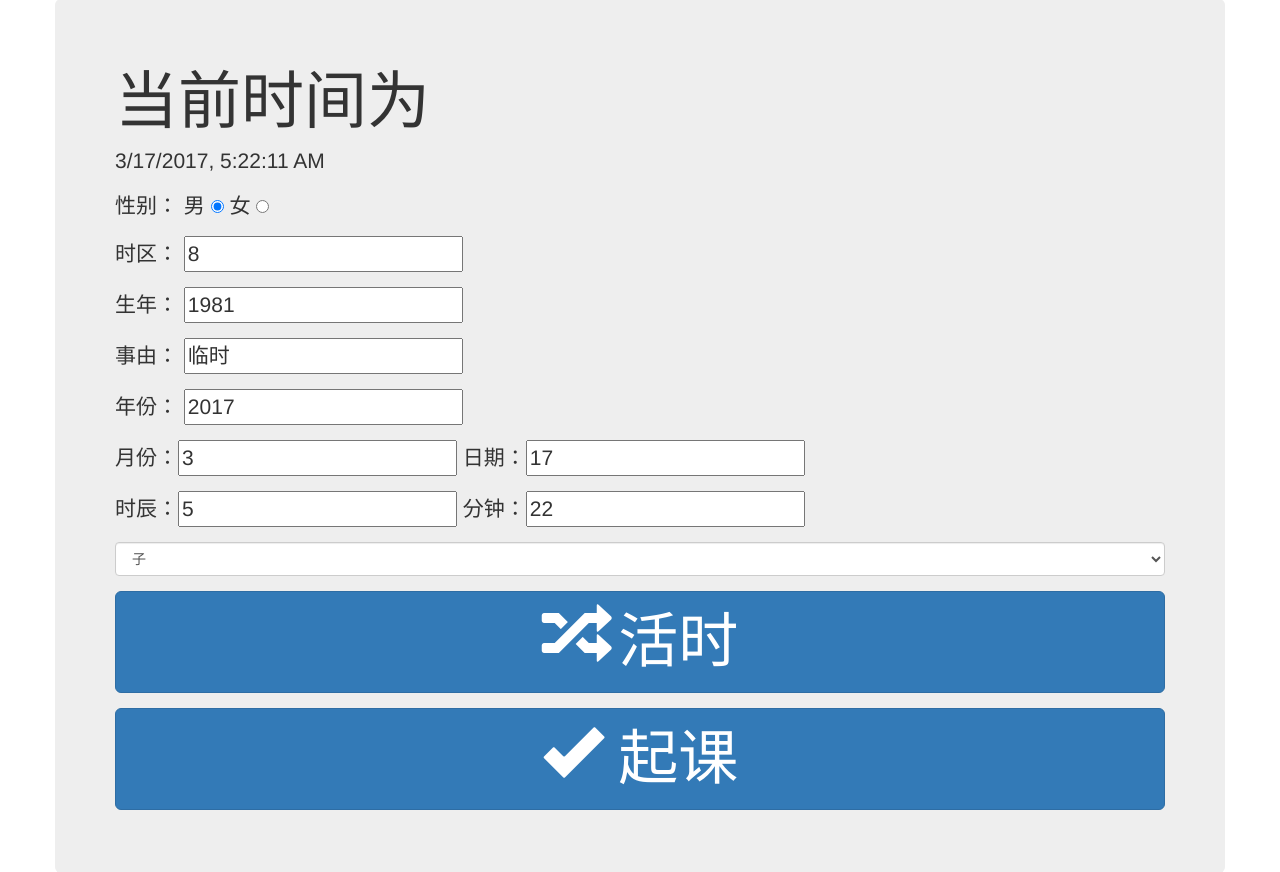
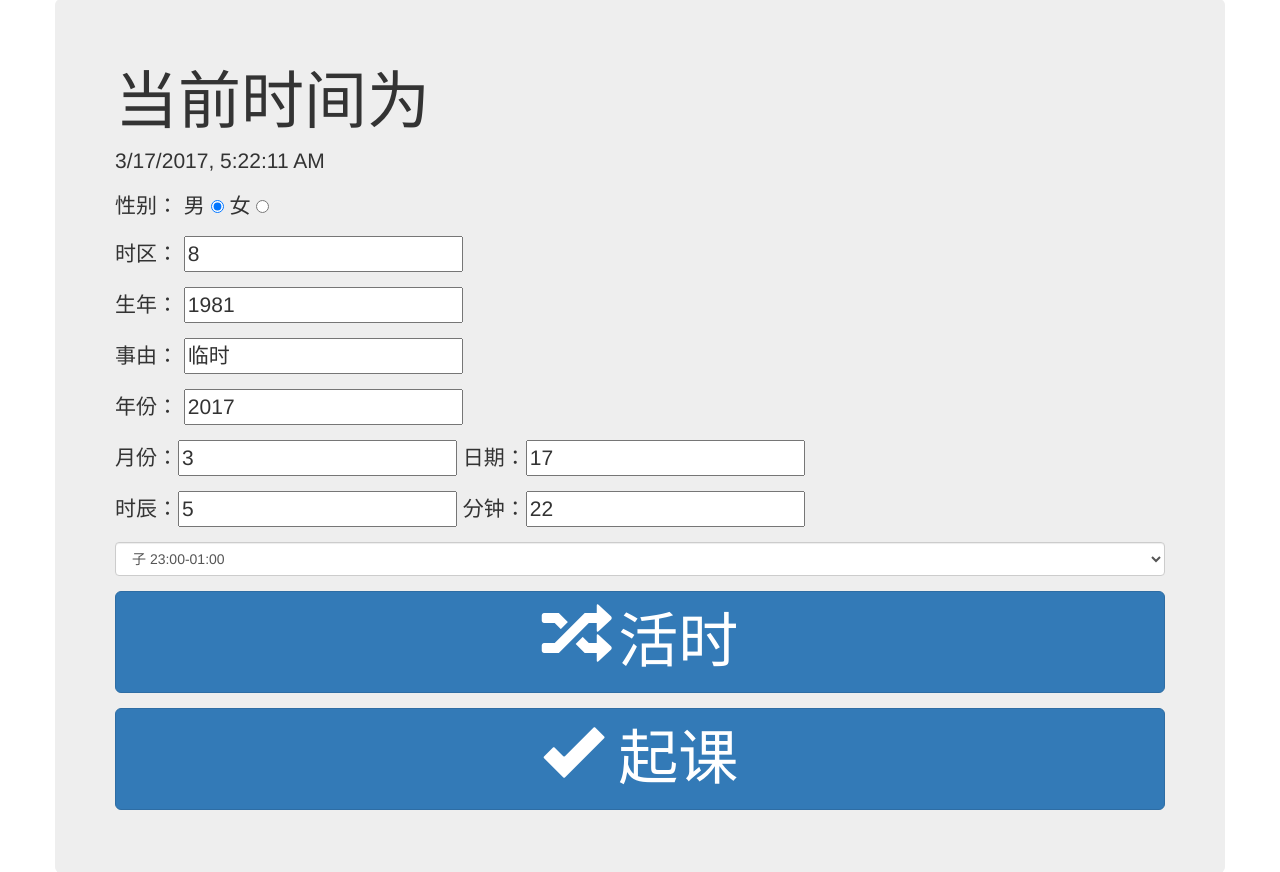
Before and after one commit to poiukjhg/liuweb, a Flask app: page /liuq/ in a window 1280 px wide. Shown: the part 21-893 px from the top of the page. Run offline with Flask 2, Linux system fonts and the light colour scheme; some libraries are stand-ins or nearby versions.

Commit message:
bug fixed

```diff
--- a/liuren/gettodayse.py
+++ b/liuren/gettodayse.py
@@ -104,10 +104,10 @@ class todayse:
 		print str(d)
 		'''
 		#print str(g)
-		stindex = int(g)%10-1
+		stindex = int(g+10-1)%10
 		z = g+4*C+10+i
 		#print str(z)
-		ebindex = int(z)%12-1
+		ebindex = int(z+12-1)%12
 		self.debtmpindex = ebindex
 		self.dsttmpindex = stindex
 		return self.st_instance.names[stindex]+self.eb_instance.names[ebindex]
--- a/templates/liuq.html
+++ b/templates/liuq.html
@@ -121,18 +121,18 @@ $("#my_but_save").click(function(){
 	</p>
 	<p>
 	<select id = "my_fortell_time" class="form-control" >占时：
-		<option value ="0">子</option>
-		<option value ="1">丑</option>
-		<option value ="2">寅</option>
-		<option value ="3">卯</option>
-		<option value ="4">辰</option>
-		<option value ="5">巳</option>
-		<option value ="6">午</option>
-		<option value ="7">未</option>
-		<option value ="8">申</option>
-		<option value ="9">酉</option>
-		<option value ="10">戌</option>
-		<option value ="11">亥</option>
+		<option value ="0">子 23:00-01:00</option>
+		<option value ="1">丑 01:00-03:00</option>
+		<option value ="2">寅 03:00-05:00</option>
+		<option value ="3">卯 05:00-07:00</option>
+		<option value ="4">辰 07:00-09:00</option>
+		<option value ="5">巳 09:00-11:00</option>
+		<option value ="6">午 11:00-13:00</option>
+		<option value ="7">未 13:00-15:00</option>
+		<option value ="8">申 15:00-17:00</option>
+		<option value ="9">酉 17:00-19:00</option>
+		<option value ="10">戌 19:00-21:00</option>
+		<option value ="11">亥 21:00-23:00</option>
 	</select>
 	</p>
 	<p>
```
